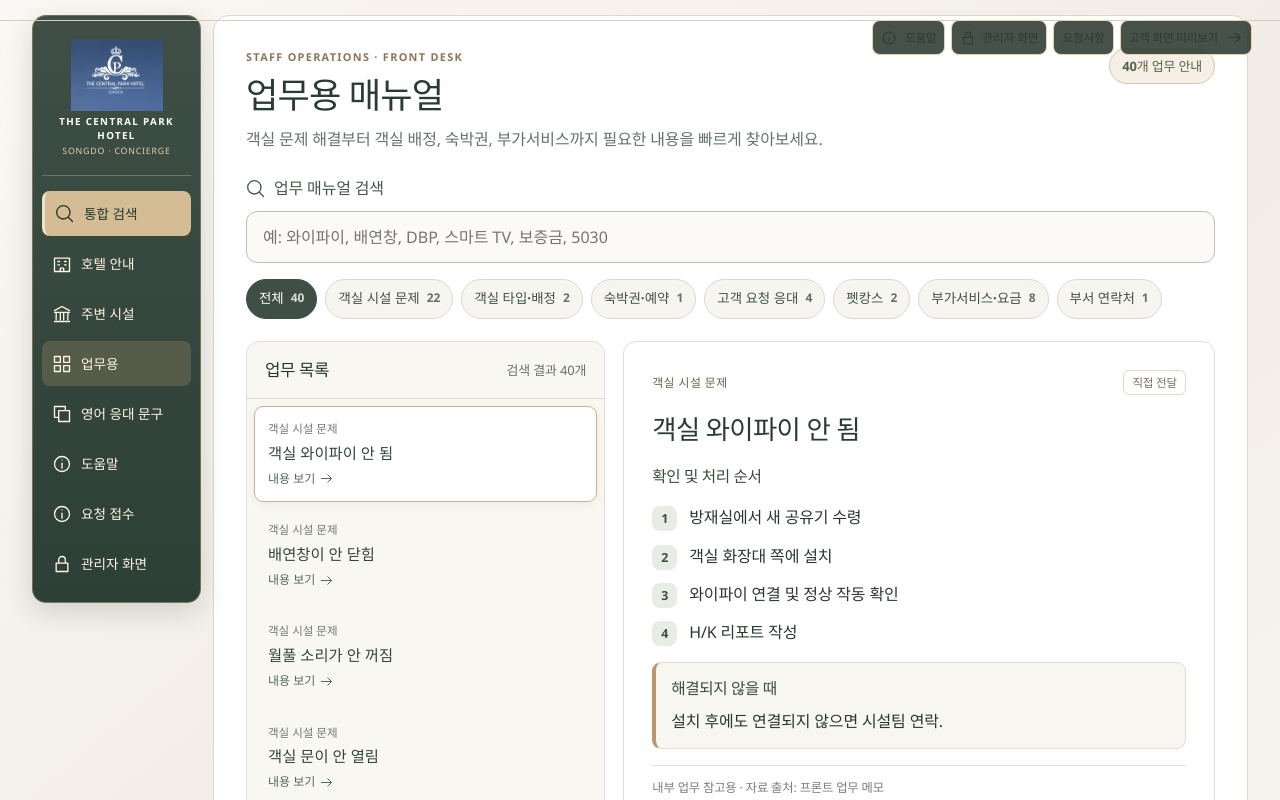
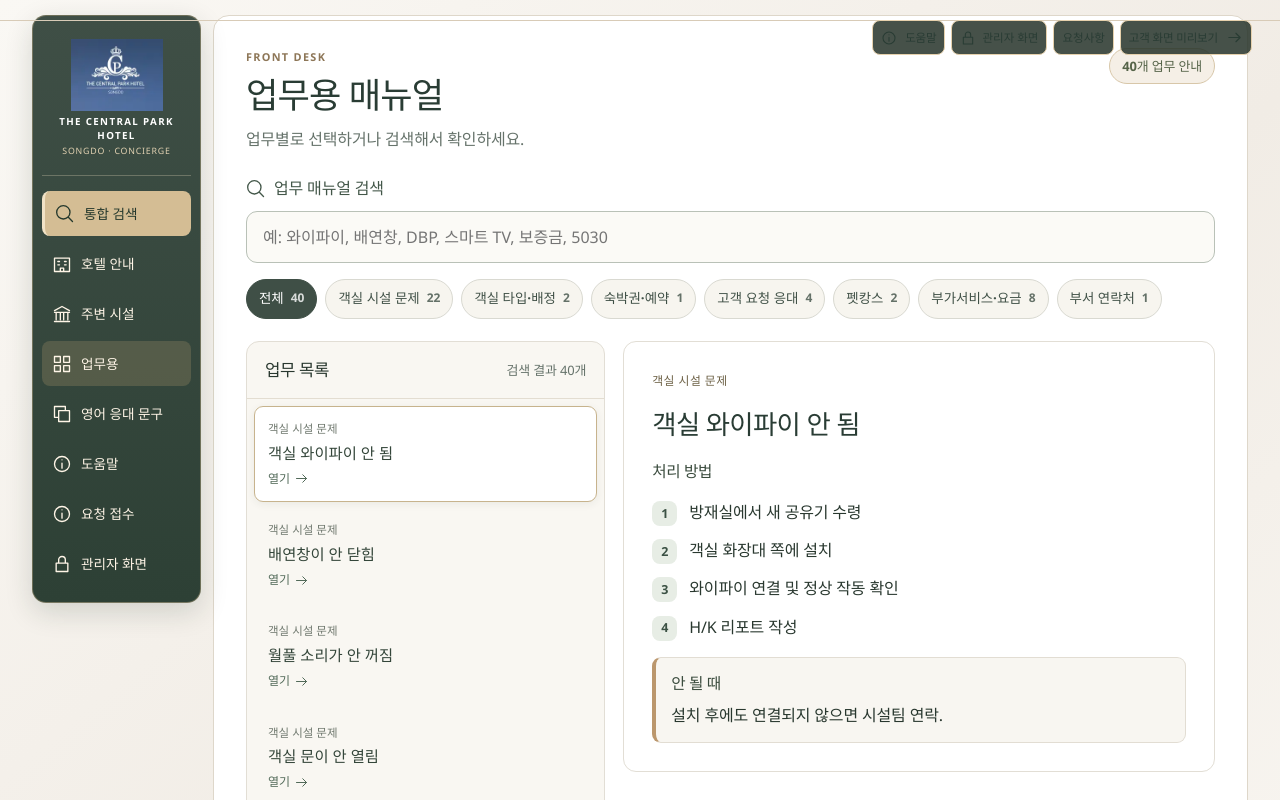
Before and after one commit to unispace1357-blip/CPH-INFORMATION-PROGRAM, a React (Vite) app: page /staff in a window 1280 px wide. Both pictures are taken after a click on the button "업무용". Shown: the top 800 px of the page. Built offline with nearby package versions, Linux system fonts and the light colour scheme.

Commit message:
copy: remove source labels, repetitive review disclaimers and artificial phrasing from staff UI

```diff
--- a/src/components/staff/StaffWorkPanel.tsx
+++ b/src/components/staff/StaffWorkPanel.tsx
@@ -14,28 +14,25 @@ function ArticleDetail({ article }: { article: OperationArticle }) {
   return <article className="staff-work-detail" aria-labelledby="staff-work-detail-title">
     <div className="staff-work-detail-top">
       <span className="staff-work-eyebrow">{category?.label}</span>
-      <span className="staff-work-source">{article.source}</span>
     </div>
     <h2 id="staff-work-detail-title">{article.title}</h2>
     {article.summary && <p className="staff-work-summary">{article.summary}</p>}
     {article.caution && <div className="staff-work-caution" role="note">
       <Icon name="info" size={19} />
-      <p><strong>안전 주의</strong> {article.caution}</p>
+      <p><strong>주의</strong> {article.caution}</p>
     </div>}
-    <h3>확인 및 처리 순서</h3>
+    <h3>처리 방법</h3>
     <ol className="staff-work-steps">
       {article.steps.map((step, index) => <li key={index}><span className="staff-work-step-number" aria-hidden="true">{index + 1}</span><p>{step}</p></li>)}
     </ol>
     {article.followUp && <section className="staff-work-followup" aria-labelledby="staff-work-followup-title">
-      <h3 id="staff-work-followup-title">해결되지 않을 때</h3>
+      <h3 id="staff-work-followup-title">안 될 때</h3>
       <p>{article.followUp}</p>
     </section>}
     {!!article.notes?.length && <section className="staff-work-notes" aria-labelledby="staff-work-notes-title">
-      <h3 id="staff-work-notes-title">참고사항</h3>
+      <h3 id="staff-work-notes-title">참고</h3>
       <ul>{article.notes.map((note,index)=><li key={index}>{note}</li>)}</ul>
     </section>}
-    {article.review && <p className="staff-work-review">사진 자료 기준 항목입니다. 요금·기간·객실 배정 기준은 안내 전 현재 운영 기준을 확인해 주세요.</p>}
-    <p className="staff-work-data-note">내부 업무 참고용 · 자료 출처: {article.source === '사진 매뉴얼' ? '제공된 인쇄 매뉴얼' : article.source === '최신 정정' ? '직접 전달한 최신 정정사항 및 기존 자료' : '프론트 업무 메모'}</p>
   </article>
 }
 
@@ -57,9 +54,9 @@ export function StaffWorkPanel() {
   return <section className="staff-work-panel" aria-labelledby="staff-work-title">
     <div className="staff-work-header">
       <div>
-        <p className="staff-section-kicker">STAFF OPERATIONS · FRONT DESK</p>
+        <p className="staff-section-kicker">FRONT DESK</p>
         <h1 id="staff-work-title" tabIndex={-1}>업무용 매뉴얼</h1>
-        <p>객실 문제 해결부터 객실 배정, 숙박권, 부가서비스까지 필요한 내용을 빠르게 찾아보세요.</p>
+        <p>업무별로 선택하거나 검색해서 확인하세요.</p>
       </div>
       <span className="staff-work-total">{OPERATION_ARTICLES.length}개 업무 안내</span>
     </div>
@@ -90,10 +87,10 @@ export function StaffWorkPanel() {
               onClick={() => selectArticle(article.id)}>
               <span className="staff-work-list-category">{OPERATION_CATEGORIES.find(c => c.id === article.category)?.label}</span>
               <strong>{article.title}</strong>
-              <span className="staff-work-list-action">내용 보기 <Icon name="arrow" size={15}/></span>
+              <span className="staff-work-list-action">열기 <Icon name="arrow" size={15}/></span>
             </button>
           </li>)}
-        </ul> : <p className="staff-work-empty-message">검색 결과가 없습니다. 다른 단어나 분류로 다시 검색해 보세요.</p>}
+        </ul> : <p className="staff-work-empty-message">검색 결과 없음. 다른 단어로 검색해 보세요.</p>}
       </section>
       <div className="staff-work-detail-container">
         {selected ? <ArticleDetail key={selected.id} article={selected} /> :
```
